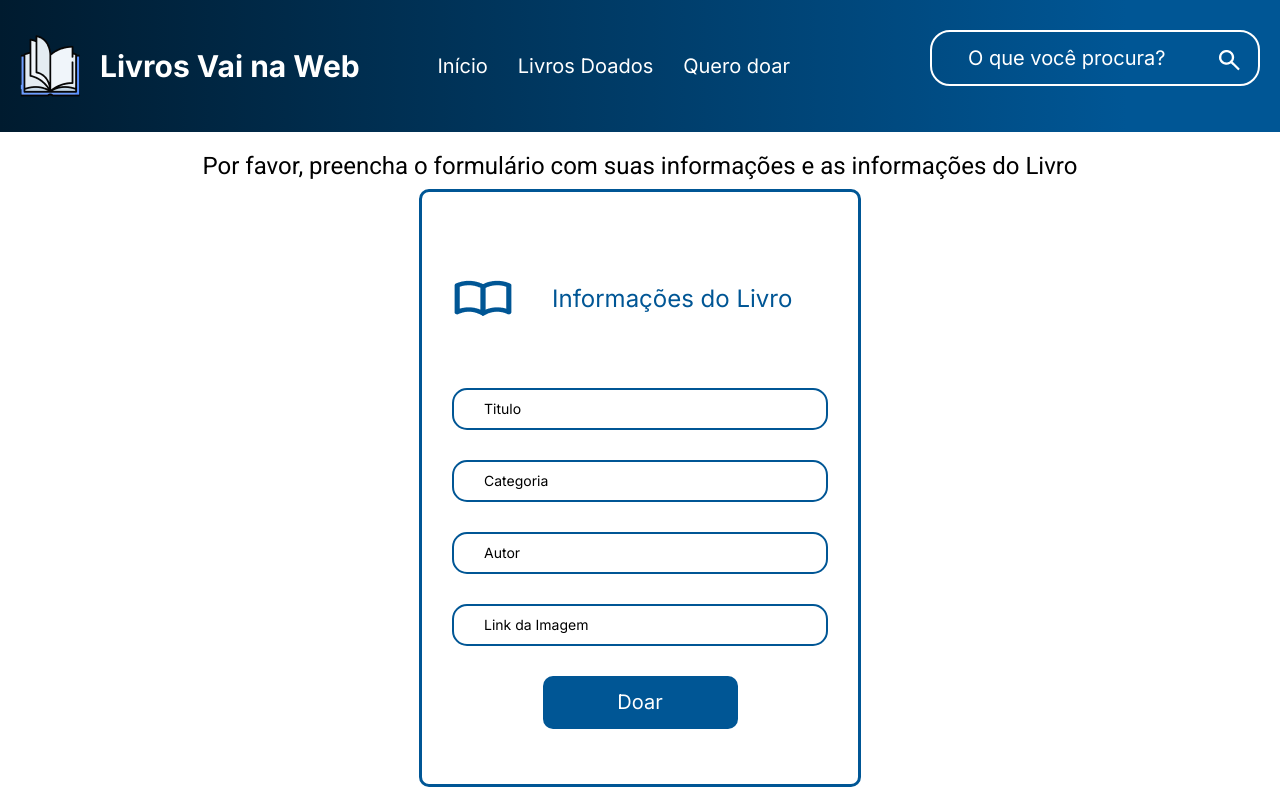
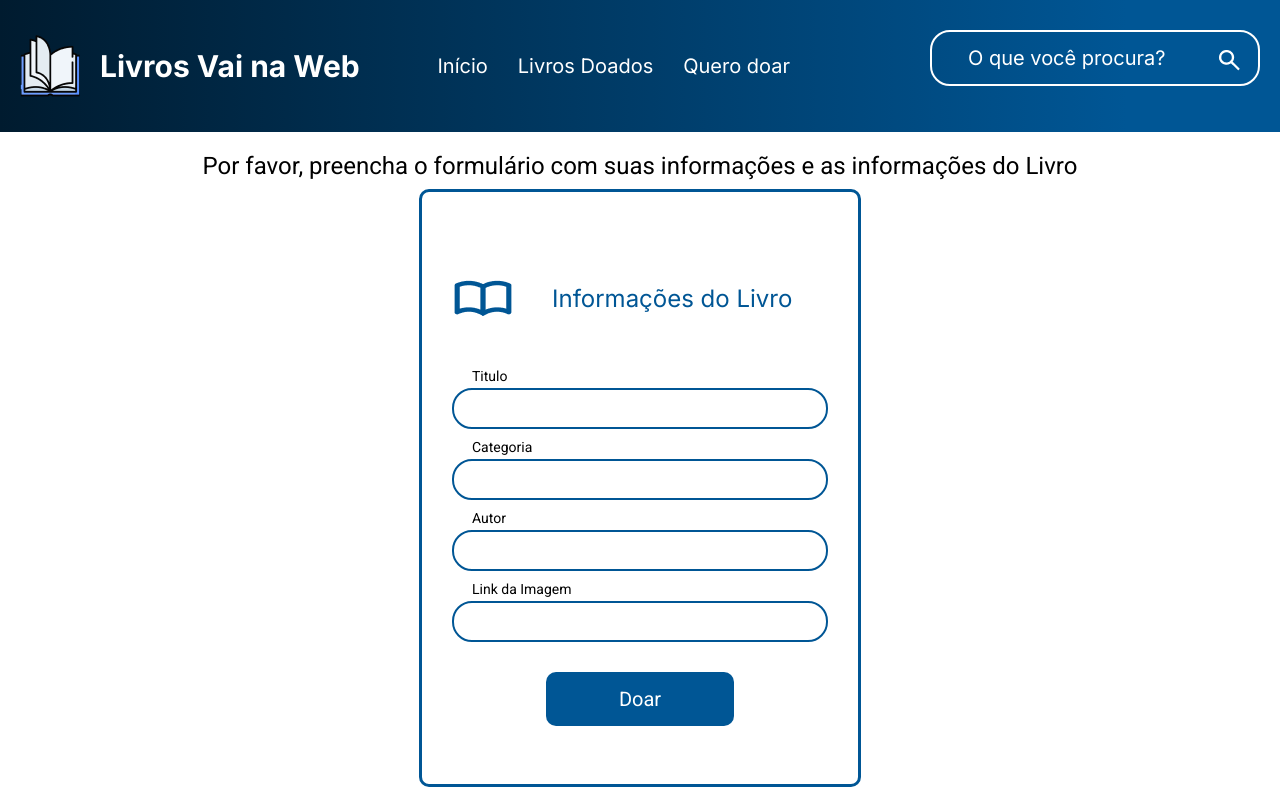
Before and after one commit to tatyanepgoncalves/mindShelf, a React (Vite) app: page /queroDoar in a window 1280 px wide. Shown: the top 800 px of the page. Built offline with nearby package versions, Linux system fonts and the light colour scheme.

Commit message:
💄 feat: Estilização ajustes QueroDoar.jsx

```diff
--- a/src/Pages/QueroDoar/QueroDoar.module.scss
+++ b/src/Pages/QueroDoar/QueroDoar.module.scss
@@ -39,55 +39,70 @@
   }
 }
 
+
 .formDoados {
   display: flex;
   flex-direction: column;
   align-items: center;
   gap: 3rem;
 
-  div {
+ div {
+  background-color: transparent;
+  border: none;
+  width: 100%;
+  position: relative;
+
+  input {
+    width: 100%;
     border: 0.2rem solid #005695;
-    width: 100%;
-    height: 4.2rem;
-    border-radius: 1.5rem;
-    display: flex;
-    align-items: center;
-    padding-left: 3rem;
+    border-radius: 2rem;
+    padding: 1rem 0 1rem 3rem;
+    outline: none;
+    font-size: 1.4rem;
+    line-height: 1.694rem;
 
-    input[type="text"] {
-      position: relative;
-      border: none;
+    &:focus + label,
+    &:not(:placeholder-shown) + label {
+      transform: translateY(-3rem);
+      font-size: 1.4rem;
+      color: #000;
+    }
+  }
+
+  label {
+    position: absolute;
+    left: 2rem;
+    top: 1rem;
+    font-size: 1.6rem;
+    color: #000;
+    pointer-events: none;
+    transition: all 0.3s ease;
+  }
+ }
+
+}
+
+.formDoados {
+  input[type="submit"] {
+    background-color: #005695;
+    color: #fff;
+    border: none;
+    width: 50%;
+    padding: 1.5rem 0;
+    border-radius: 1rem;
+    font-size: 2rem;
+    line-height: 2.4rem;
+    transition: border .5s, color .5s, background-color .5s, box-shadow .5s;
+
+    &:hover {
       background-color: transparent;
-      outline: none;
-      height: 4.2rem;
-    }
-
-    label {
-      color: #000;
-      font-weight: 400;
-      font-family: "Inter", sans-serif;
-      font-size: 1.4rem;
-      line-height: 1.694rem;
-      position: absolute;
+      border: .2rem solid #005695;
+      color: #005695;
+      box-shadow: 0 0 .8rem #005695;
     }
   }
 }
 
-.formDoados {
-  input {
-    background-color: #005695;
-    border: none;
-    border-radius: 1rem;
-    width: 19.5rem;
-    height: 5.3rem;
-    color: #fff;
-    font-family: "Inter", sans-serif;
-    font-weight: 400;
-    font-size: 2rem;
-    line-height: 2.42rem;
-    cursor: pointer;
-  }
-}
 
 @media screen and (width <= 768px) {
   * {
```
